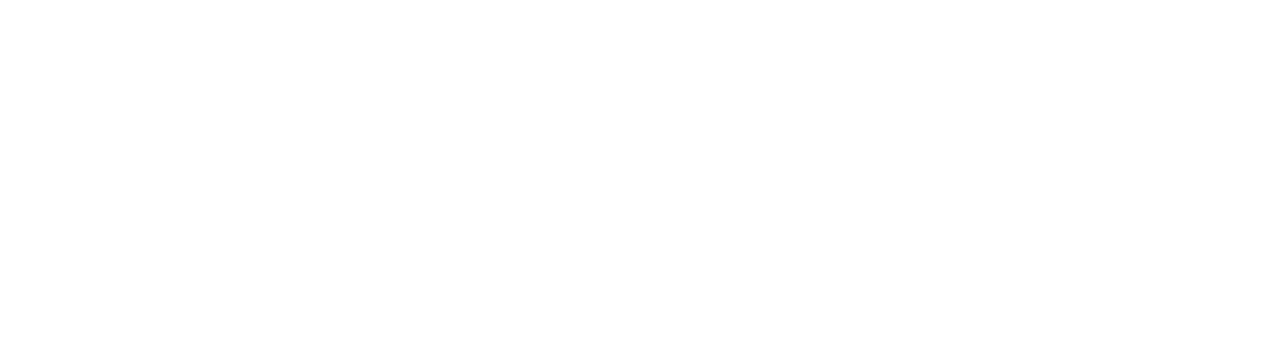
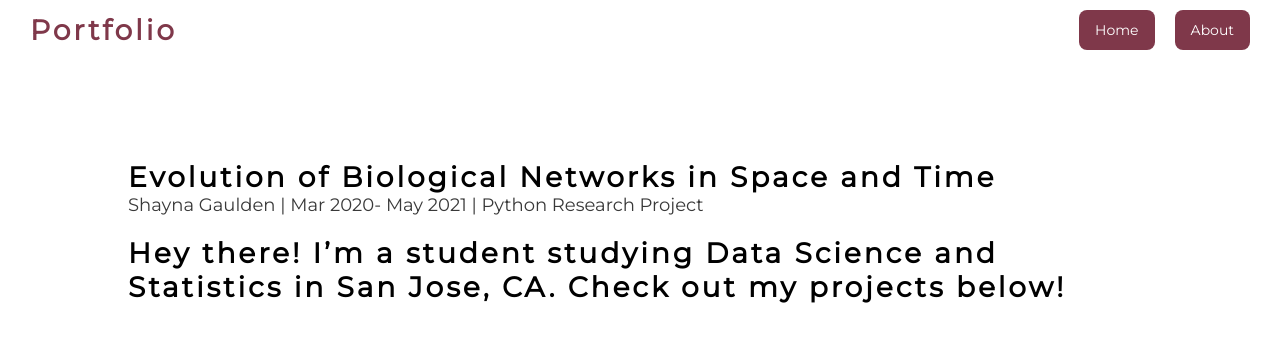
Before and after one commit to shayna-gaulden/portfolio, a React (Create React App) app: page /evolution-biologicial-networks in a window 1280 px wide. Before the commit this address had no page. Shown: the top 342 px of the page. Built offline with nearby package versions, Linux system fonts and the light colour scheme.

Commit message:
project 1 page made and linked to home page

```diff
--- a/src/App.js
+++ b/src/App.js
@@ -1,13 +1,14 @@
-import logo from './logo.svg';
 import './App.css';
 import {Route, Routes} from "react-router-dom";
 import Home from './pages/home';
+import EvoBioNetwork from './pages/projects/evo-bio-networks';
 
 function App() {
   return (
     <div className="App">
       <Routes>
         <Route path='/' exact element={<Home />} />
+        <Route path='/evolution-biologicial-networks' exact element={<EvoBioNetwork />} />
       </Routes>
     </div>
   );
--- a/src/pages/projects/evo-bio-networks.js
+++ b/src/pages/projects/evo-bio-networks.js
@@ -0,0 +1,22 @@
+import React from "react";
+import Nav from "../../components/nav";
+import Title from "../../components/title";
+
+const EvoBioNetwork = () => {
+    return(
+        <div>
+            <Nav/>
+            <Title
+                title={"Evolution of Biological Networks in Space and Time"}
+                subtitle={"Shayna Gaulden | Mar 2020- May 2021 | Python Research Project"}
+            />
+            <div className="title-container">
+                <header className="title">
+                Hey there! I’m a student studying Data Science and Statistics in San Jose, CA. Check out my projects below!
+                </header>
+            </div>
+        </div>
+    )
+}
+
+export default EvoBioNetwork;
```
